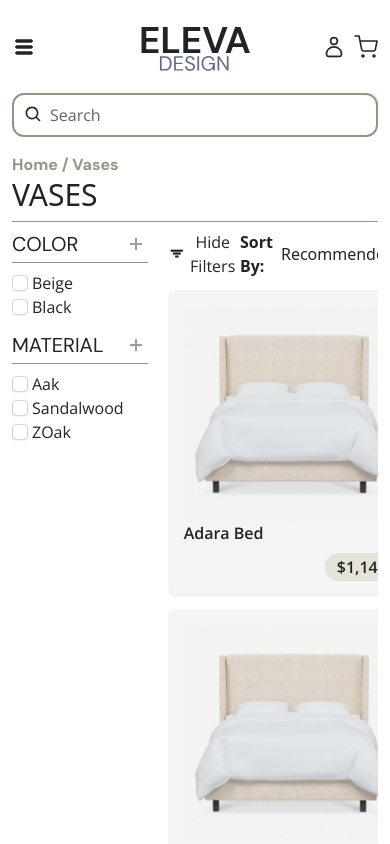
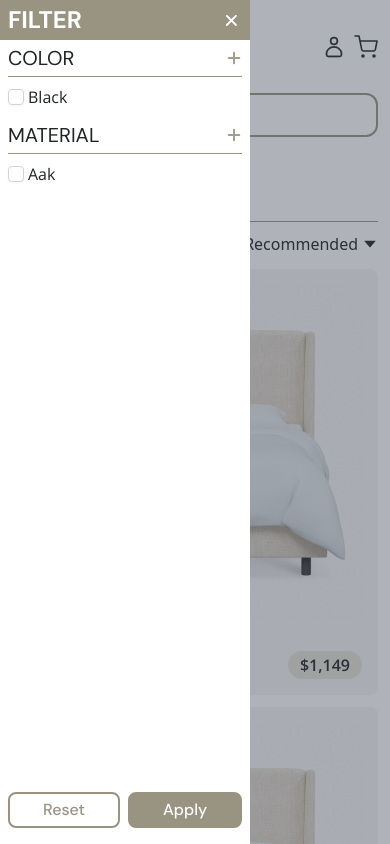
Before and after one commit to ArkadiuszIrlik/furniture-store, a React (Vite) app: page / in a window 390 px wide. Shown: the top 844 px of the page. Built offline with nearby package versions, Linux system fonts and the light colour scheme.

Commit message:
Add mobile version of SearchFilterSidebar

```diff
--- /dev/null
+++ b/src/components/ModalOverlay.tsx
@@ -0,0 +1,9 @@
+function ModalOverlay({ onOverlayClick }) {
+  return (
+    <div
+      className="fixed z-40 top-0 right-0 bottom-0 left-0 md:hidden bg-gray-700/40"
+      onClick={onOverlayClick}
+    />
+  );
+}
+export default ModalOverlay;
--- a/src/components/SearchFilterSidebar.tsx
+++ b/src/components/SearchFilterSidebar.tsx
@@ -3,11 +3,15 @@ import { IconContext } from 'react-icons';
 
 function SearchFilterSidebar({ facetList, onToggleFacet }) {
   return (
-    <div className="max-w-xs">
+    <div className="max-w-xs px-2 md:px-0 overflow-y-auto h-full">
       {facetList.map((facet) => {
         return (
           <div key={facet.id}>
-            <div className="flex justify-between items-center border-b-[1px] border-b-primary-700 pr-1 pb-1 gap-5">
+            <div
+              className="flex justify-between items-center border-b-[1px] border-b-primary-700
+            py-1
+             md:pr-1 md:pb-1 gap-5"
+            >
               <p className="text-xl font-dm-sans">{facet.name.toUpperCase()}</p>
               {/* <p> */}
               <IconContext.Provider
@@ -21,7 +25,7 @@ function SearchFilterSidebar({ facetList, onToggleFacet }) {
               </IconContext.Provider>
               {/* </p> */}
             </div>
-            <div className="py-2 pr-6 mb-1">
+            <div className="py-2 md:pr-6 md:mb-1 grid grid-cols-2 gap-2 md:block">
               {[...facet.values]
                 .sort((a, b) => {
                   const nameA = a.name.toUpperCase();
@@ -30,7 +34,10 @@ function SearchFilterSidebar({ facetList, onToggleFacet }) {
                 })
                 .map((value) => {
                   return (
-                    <div key={value.id} className="flex items-center gap-1">
+                    <div
+                      key={value.id}
+                      className="flex items-center gap-1 md:px-0"
+                    >
                       <input
                         type="checkbox"
                         checked={value.isActive}
@@ -38,7 +45,7 @@ function SearchFilterSidebar({ facetList, onToggleFacet }) {
                           onToggleFacet(facet, value);
                         }}
                         name=""
-                        id={`checkbox-filter-${value.name.toLowerCase()}`}
+                        id={`checkbox-filter-${value.id}`}
                         className="
                           cursor-pointer
                           rounded
@@ -53,7 +60,7 @@ function SearchFilterSidebar({ facetList, onToggleFacet }) {
                         "
                       />
                       <label
-                        htmlFor={`checkbox-filter-${value.name.toLowerCase()}`}
+                        htmlFor={`checkbox-filter-${value.id}`}
                         className="cursor-pointer font-open-sans text-base"
                       >
                         {value.name}
--- a/src/components/index.ts
+++ b/src/components/index.ts
@@ -5,3 +5,4 @@ export { default as RecommendedCard } from './RecommendedCard';
 export { default as HomeFeaturesCard } from './HomeFeaturesCard';
 export { default as InstagramCarousel } from './InstagramCarousel';
 export { default as SearchFilterSidebar } from './SearchFilterSidebar';
+export { default as ModalOverlay } from './ModalOverlay';
--- a/src/containers/category/Category.tsx
+++ b/src/containers/category/Category.tsx
@@ -2,7 +2,12 @@ import { useState } from 'react';
 import { IconContext } from 'react-icons';
 import { BiFilter } from 'react-icons/bi';
 import { AiFillCaretDown } from 'react-icons/ai';
-import { SearchFilterSidebar, RecommendedCard } from '../../components';
+import { IoClose } from 'react-icons/io5';
+import {
+  SearchFilterSidebar,
+  RecommendedCard,
+  ModalOverlay,
+} from '../../components';
 
 function Category() {
   const productList: any[] = [...Array(12)];
@@ -46,15 +51,24 @@ function Category() {
       name: 'Color',
       values: [
         { name: 'Black', id: crypto.randomUUID(), isActive: false },
-        { name: 'Beige', id: crypto.randomUUID(), isActive: false },
+        // { name: 'Beige', id: crypto.randomUUID(), isActive: false },
       ],
     },
+    // {
+    //   id: crypto.randomUUID(),
+    //   name: 'Material',
+    //   values: [
+    //     { name: 'ZOak', id: crypto.randomUUID(), isActive: false },
+    //     { name: 'Sandalwood', id: crypto.randomUUID(), isActive: false },
+    //     { name: 'Aak', id: crypto.randomUUID(), isActive: false },
+    //   ],
+    // },
     {
       id: crypto.randomUUID(),
       name: 'Material',
       values: [
-        { name: 'ZOak', id: crypto.randomUUID(), isActive: false },
-        { name: 'Sandalwood', id: crypto.randomUUID(), isActive: false },
+        // { name: 'ZOak', id: crypto.randomUUID(), isActive: false },
+        // { name: 'AA', id: crypto.randomUUID(), isActive: false },
         { name: 'Aak', id: crypto.randomUUID(), isActive: false },
       ],
     },
@@ -76,13 +90,65 @@ function Category() {
       </div>
       <div className="overflow-hidden flex gap-5 pt-2">
         {isFilterShown && (
+          <ModalOverlay onOverlayClick={handleToggleFilterVisibility} />
+        )}
+        {isFilterShown && (
           <div
-            className={animateFilter ? 'animate-[slide-in_0.4s_ease-out]' : ''}
+            className={`fixed z-50 top-0 left-0 bottom-0 flex flex-col bg-white ${
+              animateFilter ? 'animate-[slide-in_0.4s_ease-out]' : ''
+            } min-w-[250px]`}
           >
+            <div
+              className="bg-primary-700 flex justify-between items-center
+               px-2 py-1 top-0 left-0 right-0"
+            >
+              <p className="font-dm-sans font-bold text-2xl text-white">
+                FILTER
+              </p>
+              <button
+                type="button"
+                aria-label="hide filter"
+                onClick={handleToggleFilterVisibility}
+              >
+                <IconContext.Provider
+                  value={{
+                    style: {
+                      strokeWidth: '0.05rem',
+                    },
+                    size: '1.3rem',
+                    className: 'fill-white',
+                  }}
+                >
+                  <IoClose />
+                </IconContext.Provider>
+              </button>
+            </div>
             <SearchFilterSidebar
               facetList={facets}
               onToggleFacet={handleFacetToggle}
             />
+            <div
+              className="flex justify-center gap-2 bottom-0 left-0 right-0
+               bg-white mt-auto px-2 py-4"
+            >
+              <button
+                type="button"
+                className="rounded-lg border-2 border-primary-700
+                 text-primary-700 font-dm-sans font-medium
+                 px-2 py-1 flex-auto"
+              >
+                Reset
+              </button>
+              <button
+                type="button"
+                className="rounded-lg border-2 border-primary-700 bg-primary-700
+                 text-white font-dm-sans font-medium
+                 px-2 py-1 flex-auto"
+                onClick={handleToggleFilterVisibility}
+              >
+                Apply
+              </button>
+            </div>
           </div>
         )}
         <div className="flex flex-col flex-auto">
@@ -98,6 +164,7 @@ function Category() {
                     strokeWidth: '0.05rem',
                   },
                   size: '1.7rem',
+                  className: 'stroke-text',
                 }}
               >
                 <BiFilter />
```
